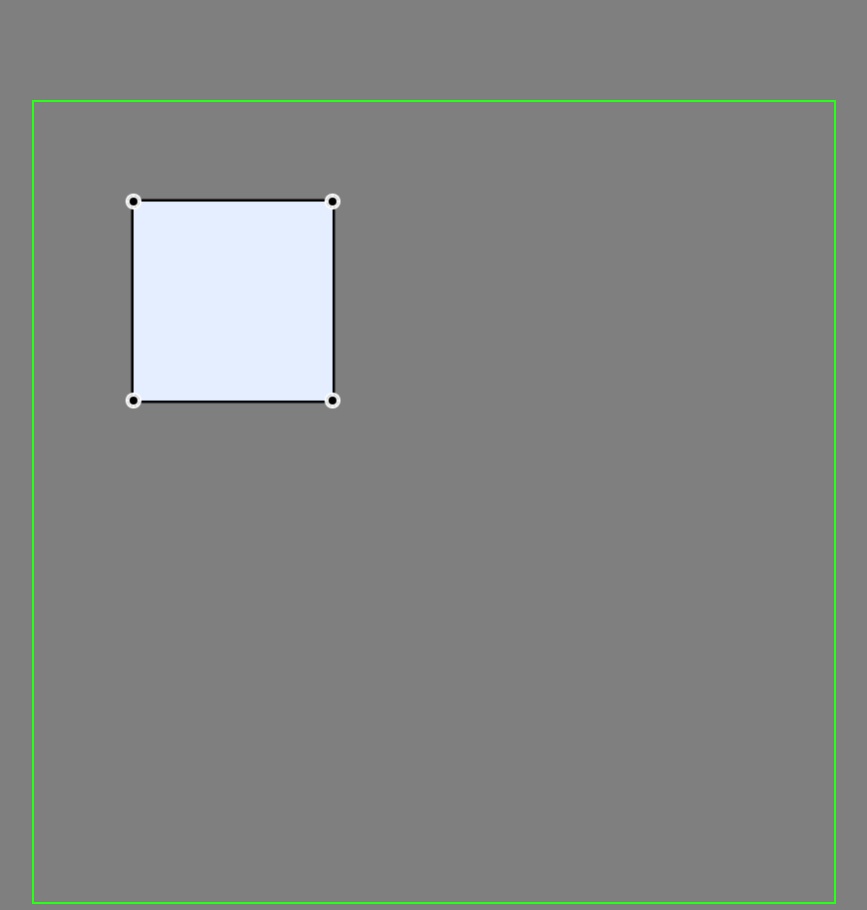
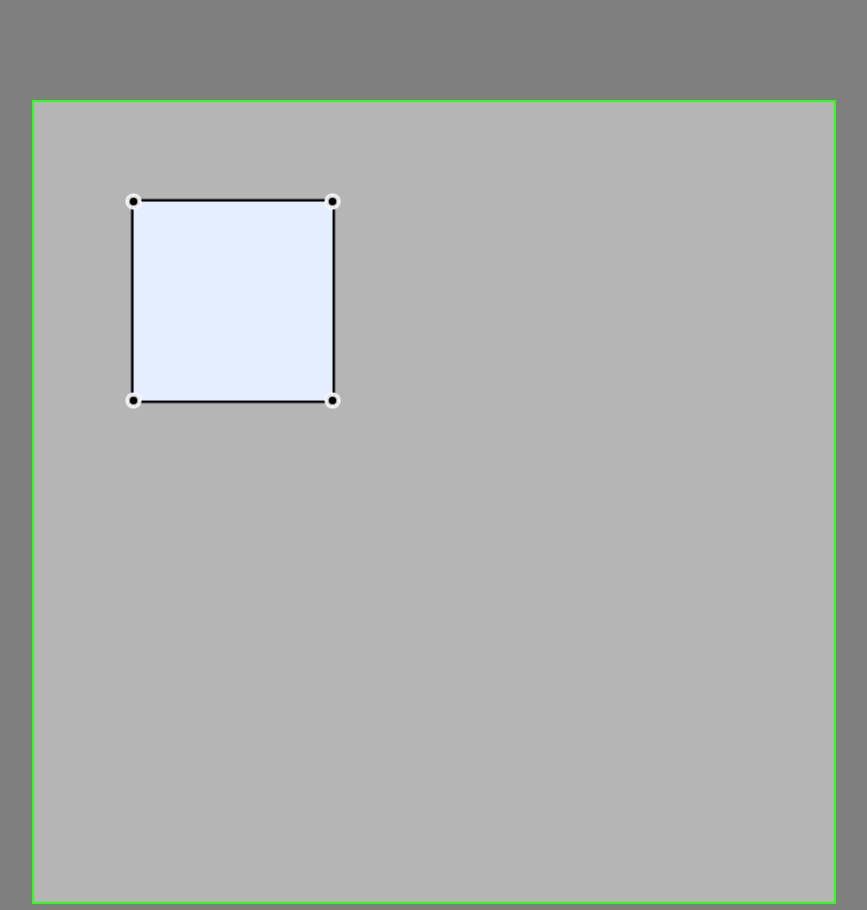
Before and after one commit to amacool/pattern-design, a React (Create React App) app: page / in a window 1280 px wide. Shown: the whole page, without its empty margins (206-1073 px from the left). Built offline with nearby package versions, Linux system fonts and the light colour scheme.

Commit message:
set segment width

```diff
--- a/src/App.css
+++ b/src/App.css
@@ -29,6 +29,7 @@
 #custom-canvas {
   margin-top: 100px;
   border: solid 2px #29ff17;
+  background-color: #b5b5b5;
 }
 
 @keyframes App-logo-spin {
```
